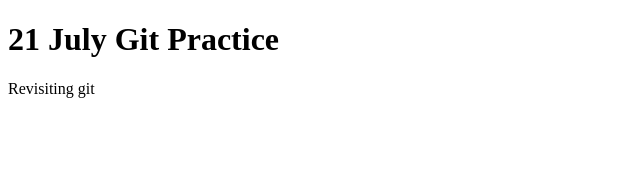
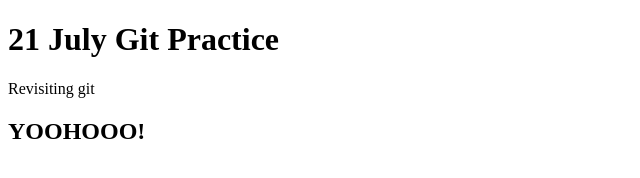
Before and after one commit to BessyBunting/git-revisited, a plain HTML site: page index.html in a window 1280 px wide. Shown: the whole page, without its empty margins (0-640 px from the left). Drawn offline with Linux system fonts and the light colour scheme.

Commit message:
greeting added

```diff
--- a/index.html
+++ b/index.html
@@ -8,5 +8,6 @@
   <body>
     <h1>21 July Git Practice</h1>
     <p>Revisiting git</p>
+    <h2>YOOHOOO!</h2>
   </body>
 </html>
```
